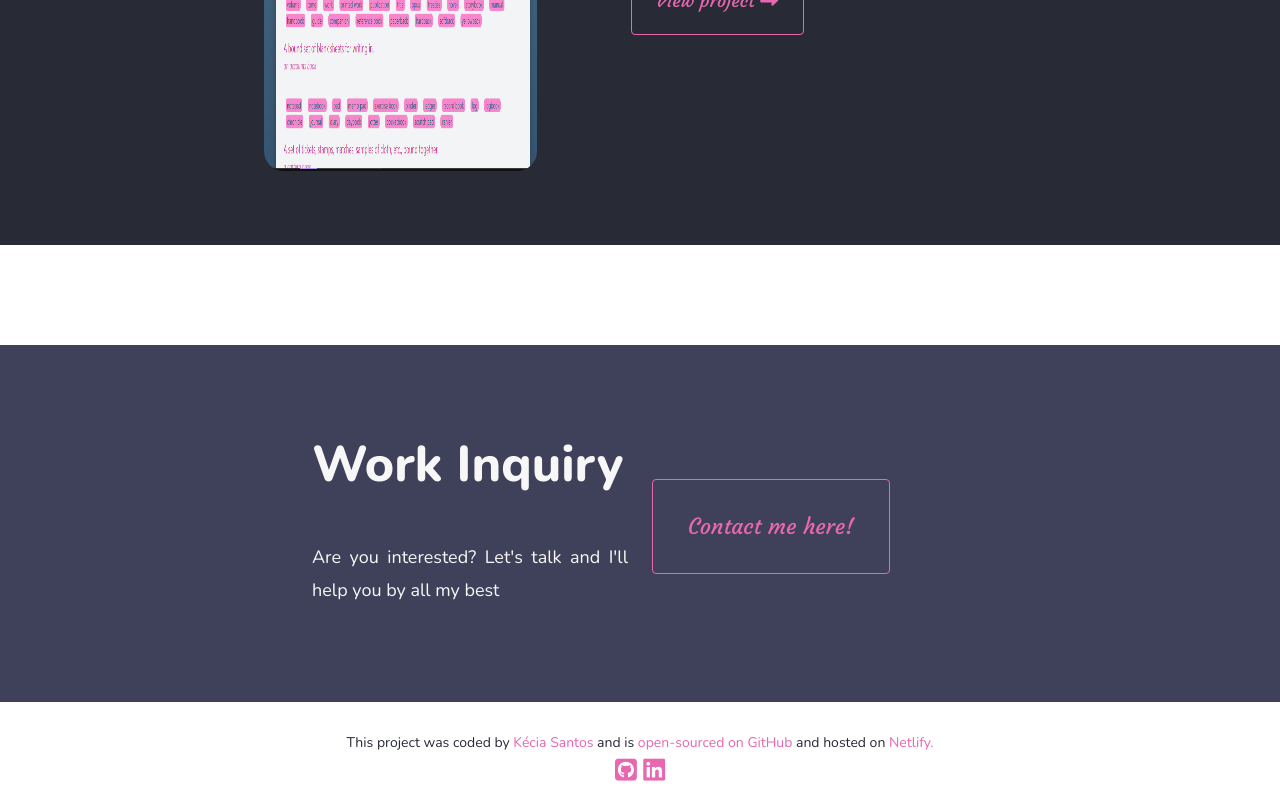
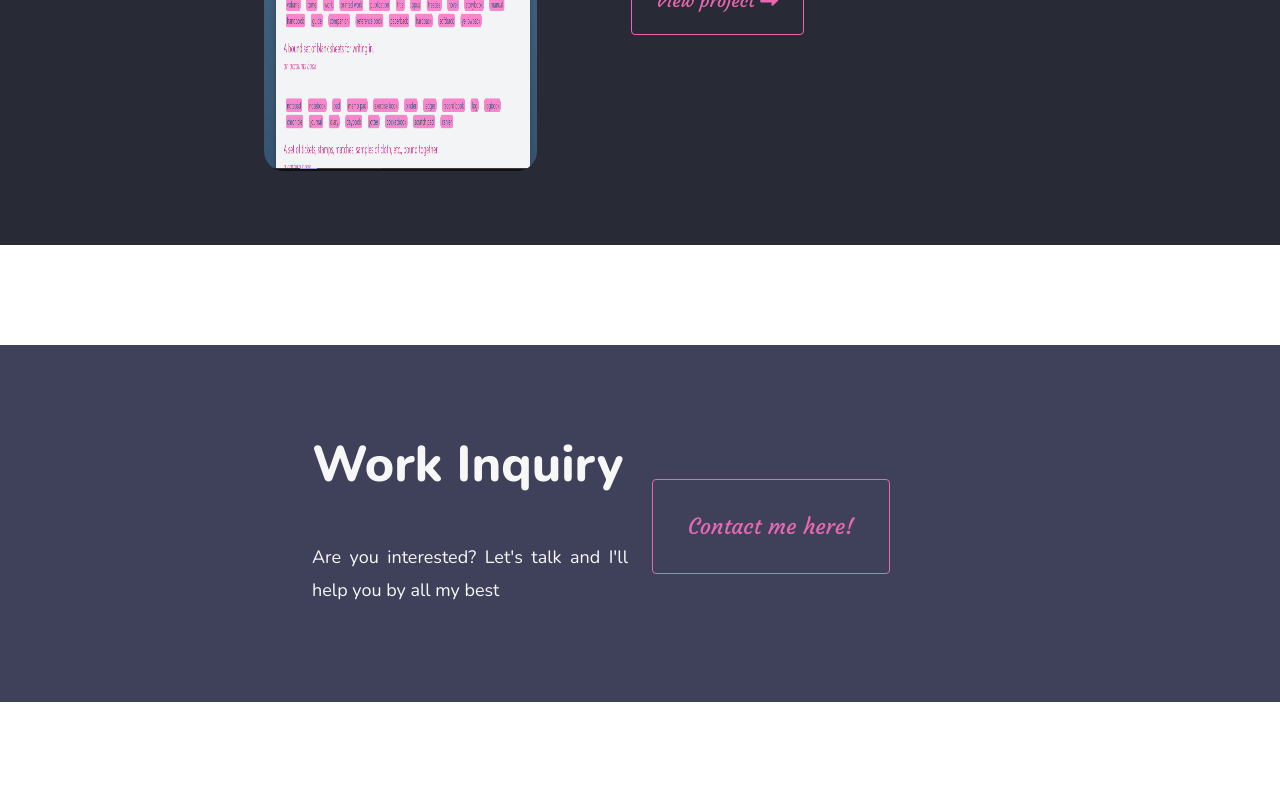
Before and after one commit to keciasantos/keciakaroline-portfolio, a React (Create React App) app: page / in a window 1280 px wide. Shown: the part 3651-4451 px from the top of the page. After the commit the page ends 4353 px from the top, so only its background shows below. Built offline with nearby package versions, Linux system fonts and the light colour scheme.

Commit message:
Added React Router

```diff
--- a/src/App.js
+++ b/src/App.js
@@ -1,58 +1,24 @@
+import { Link, Route, Routes } from "react-router-dom";
 import "./App.css";
 import Homepage from "./components/Homepage";
+import Projects from "./components/Projects";
+import Navbar from "./components/Navbar";
+import ExampleProjects from "./components/ExampleProjects";
 
 function App() {
   return (
     <div className="App">
-      <main>
-        <Homepage />
-      </main>
-      <footer className="App-footer">
-        This project was coded by{" "}
-        <a
-          href="https://www.linkedin.com/in/keciasantos/"
-          target="_blank"
-          rel="noopener noreferrer"
-        >
-          Kécia Santos
-        </a>{" "}
-        and is{" "}
-        <a
-          href="https://github.com/keciasantos/react-portfolio"
-          target="_blank"
-          rel="noopener noreferrer"
-        >
-          open-sourced on GitHub
-        </a>{" "}
-        and hosted on{" "}
-        <a
-          href="https://www.netlify.com/"
-          target="_blank"
-          rel="noopener noreferrer"
-        >
-          Netlify.
-        </a>
-        <div class="social-link">
-          <span>
-            <a
-              href="https://github.com/keciasantos"
-              target="_blank"
-              title="GitHub page - Kécia Santos"
-              alt="GitHub page"
-            >
-              <i class="fab fa-github-square"></i>
-            </a>{" "}
-            <a
-              href="https://www.linkedin.com/in/keciasantos/"
-              target="_blank"
-              title="Linkedin page - Kécia Santos"
-              alt="Linkedin page"
-            >
-              <i class="fab fa-linkedin"></i>
-            </a>
-          </span>
-        </div>
-      </footer>
+      <Navbar />
+      <Routes>
+        <Route exact path="/" element={<Homepage />}></Route>
+        <Route exact path="/projects" element={<Projects />}></Route>
+        <Route
+          exact
+          path="/exampleprojects"
+          element={<ExampleProjects />}
+        ></Route>
+        {/* <Route path="/artigos" element={Artigos} /> */}
+      </Routes>
     </div>
   );
 }
--- a/src/index.js
+++ b/src/index.js
@@ -2,10 +2,13 @@ import React from "react";
 import ReactDOM from "react-dom";
 import App from "./App";
 import reportWebVitals from "./reportWebVitals";
+import { BrowserRouter } from "react-router-dom";
 
 ReactDOM.render(
   <React.StrictMode>
-    <App />
+    <BrowserRouter>
+      <App />
+    </BrowserRouter>
   </React.StrictMode>,
   document.getElementById("root")
 );
```
